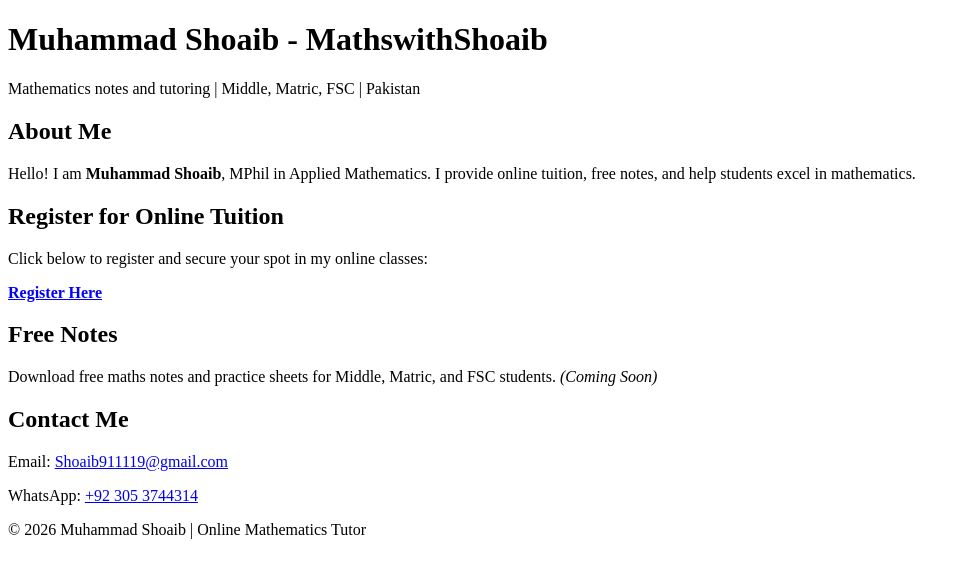
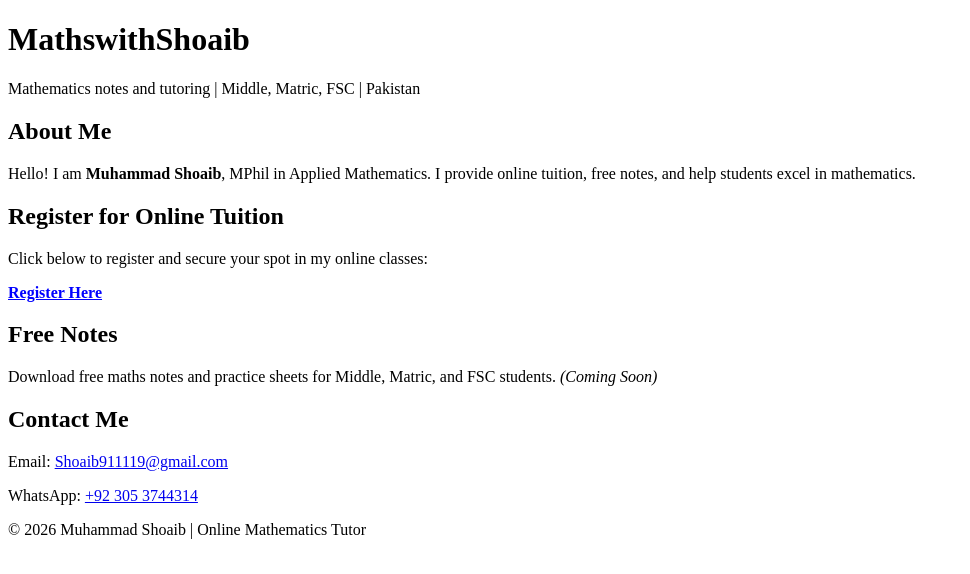
Before and after one commit to shoaib911119-del/shoaib911119-del.github.io, a plain HTML site: page index.html in a window 1280 px wide. Shown: the whole page, without its empty margins (0-970 px from the left). Drawn offline with Linux system fonts and the light colour scheme.

Commit message:
Update index.html

```diff
--- a/index.html
+++ b/index.html
@@ -10,7 +10,7 @@
 </head>
 <body>
     <header>
-        <h1>Muhammad Shoaib - MathswithShoaib</h1>
+        <h1>MathswithShoaib</h1>
         <p>Mathematics notes and tutoring | Middle, Matric, FSC | Pakistan</p>
     </header>
 
```
